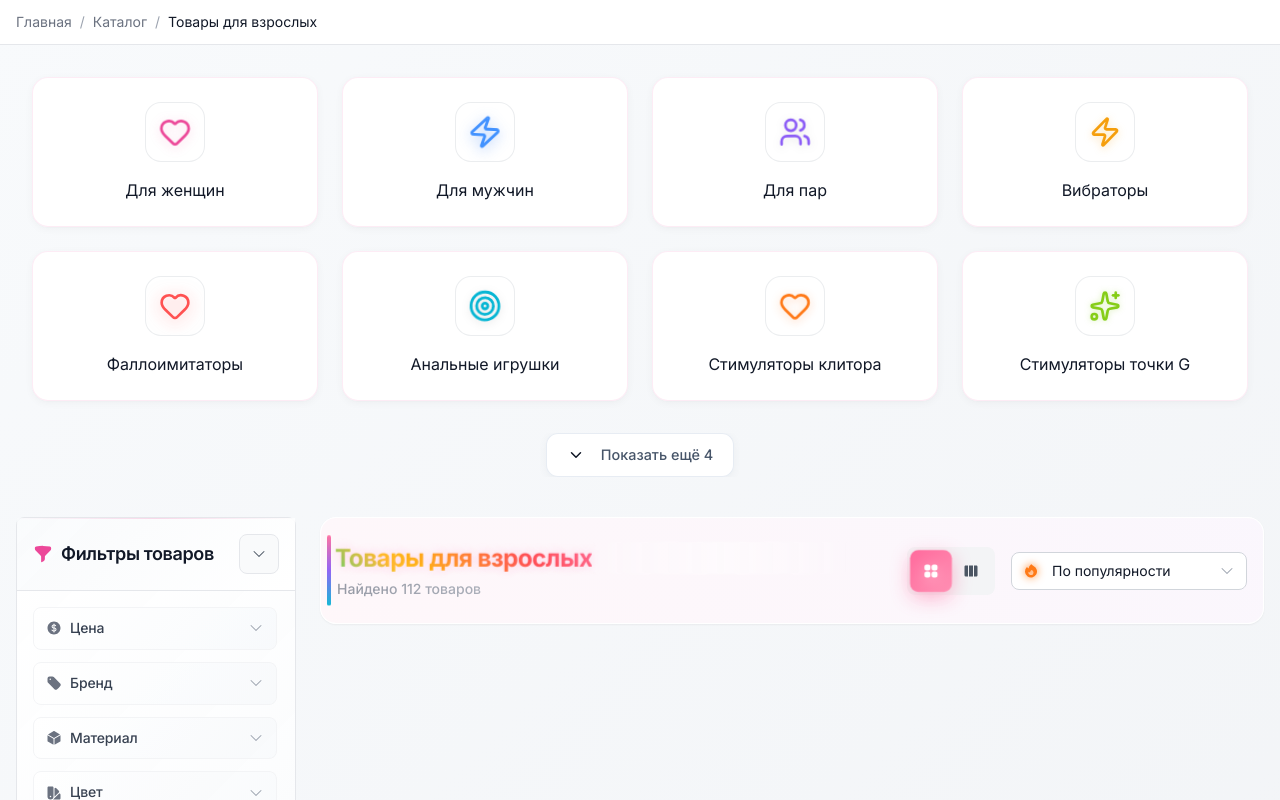
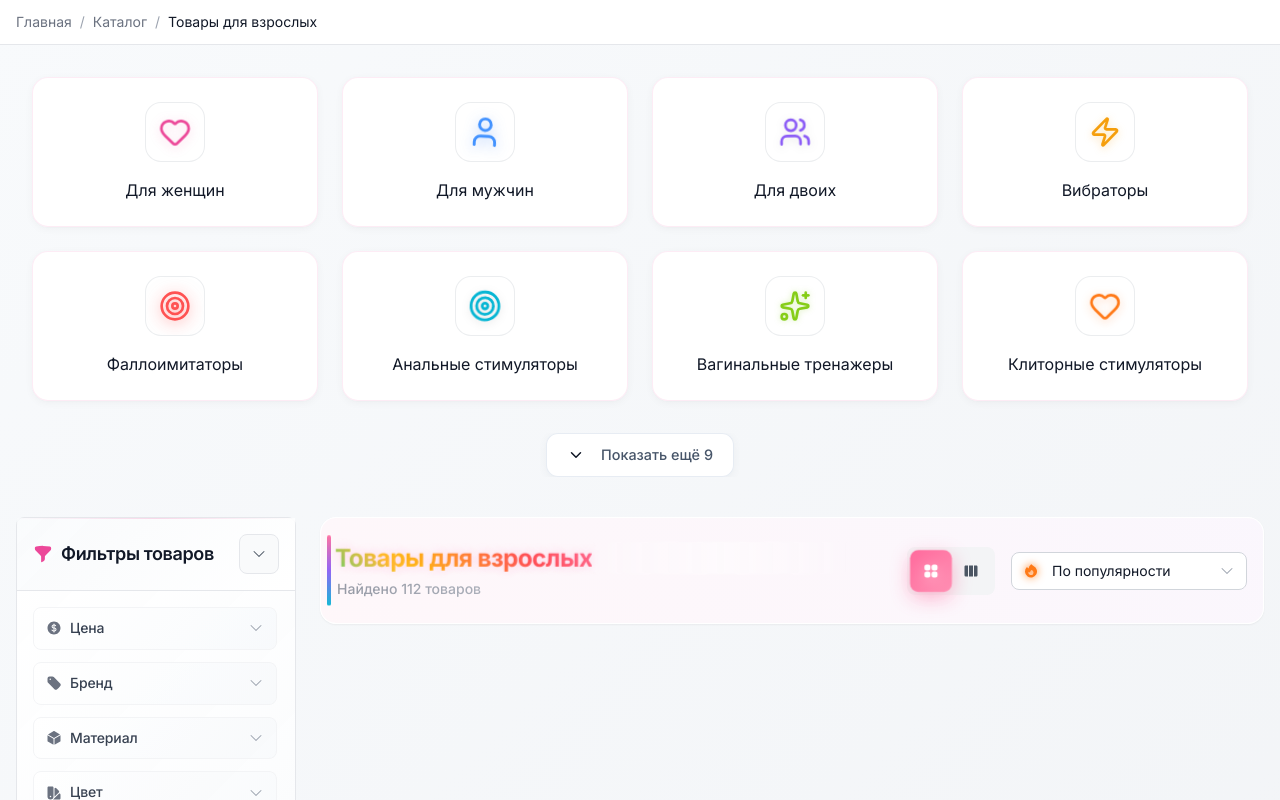
Before and after one commit to Yanov1985/pink-rabbit, a Nuxt app: page /catalog/seks-igrushki in a window 1280 px wide. Shown: the top 800 px of the page. Built offline with nearby package versions, Linux system fonts and the light colour scheme.

Commit message:
✨ бновление категорий: 17 новых категорий + цветные анимированные иконки

```diff
--- a/components/categories/ProductCategoriesCards.vue
+++ b/components/categories/ProductCategoriesCards.vue
@@ -222,14 +222,21 @@
 import { ref, computed, onMounted, onUnmounted, watch } from "vue";
 // 🎨 ИМПОРТ ПРОФЕССИОНАЛЬНЫХ LUCIDE ИКОНОК
 import {
-  Heart, // Для женщин
+  Heart, // Для женщин, Клиторные стимуляторы
   User, // Для мужчин
-  Users, // Для пар
+  Users, // Для двоих
   Zap, // Вибраторы
-  Target, // Клиторальные стимуляторы
-  Sparkles, // Анальные игрушки
-  Droplets, // Смазки
-  Palette, // Косметика
+  Target, // Фаллоимитаторы, Анальные стимуляторы
+  Sparkles, // Вагинальные тренажеры
+  ArrowUp, // Страпоны
+  Gauge, // Вакуумные помпы
+  Circle, // Эрекционные кольца
+  Hand, // Мастурбаторы
+  Shield, // Насадки на член
+  TrendingUp, // Увеличение пениса
+  UserX, // Секс куклы
+  Settings, // Секс-машины
+  Package, // Сопутствующие товары
   ChevronDown, // Показать ещё
   ChevronUp, // Показать меньше
 } from "lucide-vue-next";
@@ -255,7 +262,7 @@ const showAll = ref(false);
 const visibleCount = 8; // Показываем только 8 категорий по умолчанию
 const selectedCategory = ref(null);
 
-// МАССИВ КАТЕГОРИЙ С LUCIDE ИКОНКАМИ
+// 🎯 ОБНОВЛЕННЫЙ МАССИВ КАТЕГОРИЙ С НОВЫМИ ТРЕБОВАНИЯМИ
 const categories = ref([
   {
     id: 1,
@@ -267,12 +274,12 @@ const categories = ref([
     id: 2,
     name: "Для мужчин",
     slug: "dlya-muzhchin",
-    icon: Zap,
+    icon: User,
   },
   {
     id: 3,
-    name: "Для пар",
-    slug: "dlya-par",
+    name: "Для двоих",
+    slug: "dlya-dvoikh",
     icon: Users,
   },
   {
@@ -285,49 +292,79 @@ const categories = ref([
     id: 5,
     name: "Фаллоимитаторы",
     slug: "falloimitatory",
-    icon: Heart,
+    icon: Target,
   },
   {
     id: 6,
-    name: "Анальные игрушки",
-    slug: "analnye-igrushki",
+    name: "Анальные стимуляторы",
+    slug: "analnye-stimulyatory",
     icon: Target,
   },
   {
     id: 7,
-    name: "Стимуляторы клитора",
-    slug: "stimulyatory-klitora",
-    icon: Heart,
+    name: "Вагинальные тренажеры",
+    slug: "vaginalnye-trenazhery",
+    icon: Sparkles,
   },
   {
     id: 8,
-    name: "Стимуляторы точки G",
-    slug: "stimulyatory-tochki-g",
-    icon: Sparkles,
+    name: "Клиторные стимуляторы",
+    slug: "klitornye-stimulyatory",
+    icon: Heart,
   },
   {
     id: 9,
-    name: "Смазки и лубриканты",
-    slug: "smazki-i-lubrikant",
-    icon: Droplets,
+    name: "Страпоны",
+    slug: "strapony",
+    icon: ArrowUp,
   },
   {
     id: 10,
-    name: "Презервативы",
-    slug: "prezervatiry",
-    icon: Palette,
+    name: "Вакуумные помпы",
+    slug: "vakuumnye-pompy",
+    icon: Gauge,
   },
   {
     id: 11,
-    name: "Косметика",
-    slug: "kosmetika",
-    icon: Palette,
+    name: "Эрекционные кольца",
+    slug: "ereksionnye-koltsa",
+    icon: Circle,
   },
   {
     id: 12,
-    name: "Эротические игры",
-    slug: "eroticheskie-igry",
-    icon: User,
+    name: "Мастурбаторы",
+    slug: "masturbatory",
+    icon: Hand,
+  },
+  {
+    id: 13,
+    name: "Насадки на член",
+    slug: "nasadki-na-chlen",
+    icon: Shield,
+  },
+  {
+    id: 14,
+    name: "Увеличение пениса",
+    slug: "uvelichenie-penisa",
+    icon: TrendingUp,
+  },
+  {
+    id: 15,
+    name: "Секс куклы",
+    slug: "seks-kukly",
+    icon: UserX,
+  },
+  {
+    id: 16,
+    name: "Секс-машины",
+    slug: "seks-mashiny",
+    icon: Settings,
+  },
+  {
+    id: 17,
+    name: "Сопутствующие товары",
+    slug: "soputstvuyushchie-tovary",
+    icon: Package,
   },
 ]);
 
@@ -789,8 +826,8 @@ watch(
   animation: energyPulse 2s ease-in-out infinite;
 }
 
-.icon-dlya-par {
-  color: #8b5cf6; /* Фиолетовый для пар */
+.icon-dlya-dvoikh {
+  color: #8b5cf6; /* Фиолетовый для двоих */
   animation: gentleSway 3s ease-in-out infinite;
 }
 
@@ -804,39 +841,64 @@ watch(
   animation: steadyGlow 2.2s ease-in-out infinite;
 }
 
-.icon-analnye-igrushki {
+.icon-analnye-stimulyatory {
   color: #06b6d4; /* Голубой */
   animation: waveMotion 2.4s ease-in-out infinite;
 }
 
-.icon-stimulyatory-klitora {
+.icon-vaginalnye-trenazhery {
+  color: #84cc16; /* Лайм зеленый */
+  animation: starTwinkle 1.8s ease-in-out infinite;
+}
+
+.icon-klitornye-stimulyatory {
   color: #f97316; /* Оранжево-красный */
   animation: sparkleEffect 1.9s ease-in-out infinite;
 }
 
-.icon-stimulyatory-tochki-g {
-  color: #84cc16; /* Лайм зеленый */
-  animation: starTwinkle 1.8s ease-in-out infinite;
-}
-
-.icon-smazki-i-lubrikant {
-  color: #06b6d4; /* Голубой */
-  animation: liquidFlow 2.1s ease-in-out infinite;
-}
-
-.icon-prezervatiry {
-  color: #10b981; /* Зеленый как в CatalogHeader */
-  animation: protectionGlow 2.3s ease-in-out infinite;
-}
-
-.icon-kosmetika {
-  color: #d946ef; /* Пурпурный */
-  animation: cosmericShimmer 2.5s ease-in-out infinite;
-}
-
-.icon-eroticheskie-igry {
-  color: #6366f1; /* Индиго */
-  animation: gameController 2.2s ease-in-out infinite;
+.icon-strapony {
+  color: #7c3aed; /* Темно-фиолетовый */
+  animation: straponPower 2.1s ease-in-out infinite;
+}
+
+.icon-vakuumnye-pompy {
+  color: #059669; /* Изумрудный */
+  animation: pumpMotion 2.3s ease-in-out infinite;
+}
+
+.icon-ereksionnye-koltsa {
+  color: #dc2626; /* Ярко-красный */
+  animation: ringRotation 2.8s ease-in-out infinite;
+}
+
+.icon-masturbatory {
+  color: #0891b2; /* Синий циан */
+  animation: handMotion 1.7s ease-in-out infinite;
+}
+
+.icon-nasadki-na-chlen {
+  color: #7c2d12; /* Коричневый */
+  animation: attachmentGlow 2.2s ease-in-out infinite;
+}
+
+.icon-uvelichenie-penisa {
+  color: #16a34a; /* Зеленый рост */
+  animation: growthPulse 2.6s ease-in-out infinite;
+}
+
+.icon-seks-kukly {
+  color: #db2777; /* Розово-малиновый */
+  animation: dollAnimation 3.2s ease-in-out infinite;
+}
+
+.icon-seks-mashiny {
+  color: #4338ca; /* Индиго */
+  animation: machineVibration 1.5s ease-in-out infinite;
+}
+
+.icon-soputstvuyushchie-tovary {
+  color: #9333ea; /* Пурпурный */
+  animation: packageFloat 2.4s ease-in-out infinite;
 }
 
 /* HOVER эффекты для цветных иконок */
@@ -854,7 +916,7 @@ watch(
   filter: drop-shadow(0 2px 4px rgba(0, 0, 0, 0.08));
 }
 
-.category-card:hover .icon-dlya-par {
+.category-card:hover .icon-dlya-dvoikh {
   color: #7c3aed;
   transform: scale(1.1);
   /* ИСПРАВЛЕНИЕ: Убираем цветное свечение */
@@ -875,50 +937,85 @@ watch(
   filter: drop-shadow(0 2px 4px rgba(0, 0, 0, 0.08));
 }
 
-.category-card:hover .icon-analnye-igrushki {
+.category-card:hover .icon-analnye-stimulyatory {
   color: #0891b2;
   transform: scale(1.1);
   /* ИСПРАВЛЕНИЕ: Убираем цветное свечение */
   filter: drop-shadow(0 2px 4px rgba(0, 0, 0, 0.08));
 }
 
-.category-card:hover .icon-stimulyatory-klitora {
+.category-card:hover .icon-vaginalnye-trenazhery {
+  color: #65a30d;
+  transform: scale(1.1);
+  /* ИСПРАВЛЕНИЕ: Убираем цветное свечение */
+  filter: drop-shadow(0 2px 4px rgba(0, 0, 0, 0.08));
+}
+
+.category-card:hover .icon-klitornye-stimulyatory {
   color: #ea580c;
   transform: scale(1.1);
   /* ИСПРАВЛЕНИЕ: Убираем цветное свечение и вращение */
   filter: drop-shadow(0 2px 4px rgba(0, 0, 0, 0.08));
 }
 
-.category-card:hover .icon-stimulyatory-tochki-g {
-  color: #65a30d;
+.category-card:hover .icon-strapony {
+  color: #059669;
   transform: scale(1.1);
   /* ИСПРАВЛЕНИЕ: Убираем цветное свечение */
   filter: drop-shadow(0 2px 4px rgba(0, 0, 0, 0.08));
 }
 
-.category-card:hover .icon-smazki-i-lubrikant {
+.category-card:hover .icon-vakuumnye-pompy {
+  color: #059669;
+  transform: scale(1.1);
+  /* ИСПРАВЛЕНИЕ: Убираем цветное свечение */
+  filter: drop-shadow(0 2px 4px rgba(0, 0, 0, 0.08));
+}
+
+.category-card:hover .icon-ereksionnye-koltsa {
+  color: #dc2626;
+  transform: scale(1.1);
+  /* ИСПРАВЛЕНИЕ: Убираем цветное свечение */
+  filter: drop-shadow(0 2px 4px rgba(0, 0, 0, 0.08));
+}
+
+.category-card:hover .icon-masturbatory {
   color: #0891b2;
   transform: scale(1.1);
   /* ИСПРАВЛЕНИЕ: Убираем цветное свечение */
   filter: drop-shadow(0 2px 4px rgba(0, 0, 0, 0.08));
 }
 
-.category-card:hover .icon-prezervatiry {
-  color: #059669;
+.category-card:hover .icon-nasadki-na-chlen {
+  color: #7c2d12;
   transform: scale(1.1);
   /* ИСПРАВЛЕНИЕ: Убираем цветное свечение */
   filter: drop-shadow(0 2px 4px rgba(0, 0, 0, 0.08));
 }
 
-.category-card:hover .icon-kosmetika {
-  color: #c026d3;
+.category-card:hover .icon-uvelichenie-penisa {
+  color: #16a34a;
   transform: scale(1.1);
   /* ИСПРАВЛЕНИЕ: Убираем цветное свечение */
   filter: drop-shadow(0 2px 4px rgba(0, 0, 0, 0.08));
 }
 
-.category-card:hover .icon-eroticheskie-igry {
-  color: #4f46e5;
+.category-card:hover .icon-seks-kukly {
+  color: #db2777;
+  transform: scale(1.1);
+  /* ИСПРАВЛЕНИЕ: Убираем цветное свечение */
+  filter: drop-shadow(0 2px 4px rgba(0, 0, 0, 0.08));
+}
+
+.category-card:hover .icon-seks-mashiny {
+  color: #4338ca;
+  transform: scale(1.1);
+  /* ИСПРАВЛЕНИЕ: Убираем цветное свечение */
+  filter: drop-shadow(0 2px 4px rgba(0, 0, 0, 0.08));
+}
+
+.category-card:hover .icon-soputstvuyushchie-tovary {
+  color: #9333ea;
   transform: scale(1.1);
   /* ИСПРАВЛЕНИЕ: Убираем цветное свечение */
   filter: drop-shadow(0 2px 4px rgba(0, 0, 0, 0.08));
@@ -1015,6 +1112,22 @@ watch(
   }
 }
 
+@keyframes starTwinkle {
+  0%,
+  100% {
+    transform: scale(1) rotate(0deg);
+    filter: drop-shadow(0 0 3px rgba(132, 204, 22, 0.3)) brightness(1);
+  }
+  25% {
+    transform: scale(1.1) rotate(18deg);
+    filter: drop-shadow(0 0 6px rgba(132, 204, 22, 0.5)) brightness(1.3);
+  }
+  75% {
+    transform: scale(1.05) rotate(-18deg);
+    filter: drop-shadow(0 0 4px rgba(132, 204, 22, 0.4)) brightness(1.1);
+  }
+}
+
 @keyframes sparkleEffect {
   0%,
   100% {
@@ -1027,66 +1140,171 @@ watch(
   }
 }
 
-@keyframes starTwinkle {
+@keyframes straponPower {
   0%,
   100% {
     transform: scale(1) rotate(0deg);
-    filter: drop-shadow(0 0 3px rgba(132, 204, 22, 0.3)) brightness(1);
-  }
-  25% {
-    transform: scale(1.1) rotate(18deg);
-    filter: drop-shadow(0 0 6px rgba(132, 204, 22, 0.5)) brightness(1.3);
-  }
-  75% {
-    transform: scale(1.05) rotate(-18deg);
-    filter: drop-shadow(0 0 4px rgba(132, 204, 22, 0.4)) brightness(1.1);
-  }
-}
-
-@keyframes liquidFlow {
+    filter: drop-shadow(0 2px 4px rgba(124, 58, 237, 0.3));
+  }
+  50% {
+    transform: scale(1.08) rotate(3deg);
+    filter: drop-shadow(0 4px 8px rgba(124, 58, 237, 0.5)) brightness(1.1);
+  }
+}
+
+@keyframes pumpMotion {
   0%,
   100% {
-    transform: scale(1) skewX(0deg);
+    transform: scale(1) translateY(0);
+    filter: drop-shadow(0 2px 4px rgba(5, 150, 105, 0.3));
+  }
+  25% {
+    transform: scale(1.05) translateY(-2px);
+    filter: drop-shadow(0 4px 8px rgba(5, 150, 105, 0.4));
+  }
+  75% {
+    transform: scale(1.03) translateY(1px);
+    filter: drop-shadow(0 3px 6px rgba(5, 150, 105, 0.4));
+  }
+}
+
+@keyframes ringRotation {
+  0%,
+  100% {
+    transform: rotate(0deg) scale(1);
+    filter: drop-shadow(0 2px 4px rgba(220, 38, 38, 0.3));
+  }
+  25% {
+    transform: rotate(90deg) scale(1.05);
+    filter: drop-shadow(0 4px 8px rgba(220, 38, 38, 0.4));
   }
   50% {
-    transform: scale(1.05) skewX(5deg);
-  }
-}
-
-@keyframes protectionGlow {
+    transform: rotate(180deg) scale(1.08);
+    filter: drop-shadow(0 4px 8px rgba(220, 38, 38, 0.5));
+  }
+  75% {
+    transform: rotate(270deg) scale(1.05);
+    filter: drop-shadow(0 4px 8px rgba(220, 38, 38, 0.4));
+  }
+}
+
+@keyframes handMotion {
+  0%,
+  100% {
+    transform: scale(1) rotate(0deg);
+    filter: drop-shadow(0 2px 4px rgba(8, 145, 178, 0.3));
+  }
+  33% {
+    transform: scale(1.1) rotate(5deg);
+    filter: drop-shadow(0 4px 8px rgba(8, 145, 178, 0.4));
+  }
+  66% {
+    transform: scale(1.08) rotate(-3deg);
+    filter: drop-shadow(0 3px 6px rgba(8, 145, 178, 0.4));
+  }
+}
+
+@keyframes attachmentGlow {
   0%,
   100% {
     transform: scale(1);
-    filter: drop-shadow(0 2px 4px rgba(16, 185, 129, 0.3));
+    filter: drop-shadow(0 2px 4px rgba(124, 45, 18, 0.3)) brightness(1);
   }
   50% {
-    transform: scale(1.08);
-    filter: drop-shadow(0 4px 8px rgba(16, 185, 129, 0.5));
-  }
-}
-
-@keyframes cosmericShimmer {
+    transform: scale(1.06);
+    filter: drop-shadow(0 4px 8px rgba(124, 45, 18, 0.5)) brightness(1.2);
+  }
+}
+
+@keyframes growthPulse {
+  0%,
+  100% {
+    transform: scale(1) rotate(0deg);
+    filter: drop-shadow(0 2px 4px rgba(22, 163, 74, 0.3));
+  }
+  25% {
+    transform: scale(1.1) rotate(-2deg);
+    filter: drop-shadow(0 4px 8px rgba(22, 163, 74, 0.4)) brightness(1.1);
+  }
+  75% {
+    transform: scale(1.15) rotate(2deg);
+    filter: drop-shadow(0 5px 10px rgba(22, 163, 74, 0.5)) brightness(1.2);
+  }
+}
+
+@keyframes dollAnimation {
+  0%,
+  100% {
+    transform: scale(1) rotate(0deg);
+    filter: drop-shadow(0 2px 4px rgba(219, 39, 119, 0.3));
+  }
+  25% {
+    transform: scale(1.05) rotate(1deg);
+    filter: drop-shadow(0 3px 6px rgba(219, 39, 119, 0.4));
+  }
+  50% {
+    transform: scale(1.08) rotate(0deg);
+    filter: drop-shadow(0 4px 8px rgba(219, 39, 119, 0.5));
+  }
+  75% {
+    transform: scale(1.05) rotate(-1deg);
+    filter: drop-shadow(0 3px 6px rgba(219, 39, 119, 0.4));
+  }
+}
+
+@keyframes machineVibration {
   0%,
   100% {
     transform: scale(1);
-    filter: drop-shadow(0 2px 4px rgba(217, 70, 239, 0.3)) hue-rotate(0deg);
+    filter: drop-shadow(0 2px 4px rgba(67, 56, 202, 0.3));
+  }
+  12.5% {
+    transform: scale(1.03) translateX(0.5px);
+    filter: drop-shadow(0 3px 6px rgba(67, 56, 202, 0.4));
+  }
+  25% {
+    transform: scale(1.05) translateX(-0.5px);
+    filter: drop-shadow(0 4px 8px rgba(67, 56, 202, 0.5));
+  }
+  37.5% {
+    transform: scale(1.04) translateX(0.5px);
+    filter: drop-shadow(0 3px 6px rgba(67, 56, 202, 0.4));
   }
   50% {
-    transform: scale(1.05);
-    filter: drop-shadow(0 4px 8px rgba(217, 70, 239, 0.5)) hue-rotate(15deg);
-  }
-}
-
-@keyframes gameController {
+    transform: scale(1.06);
+    filter: drop-shadow(0 4px 8px rgba(67, 56, 202, 0.5));
+  }
+  62.5% {
+    transform: scale(1.04) translateX(-0.5px);
+    filter: drop-shadow(0 3px 6px rgba(67, 56, 202, 0.4));
+  }
+  75% {
+    transform: scale(1.05) translateX(0.5px);
+    filter: drop-shadow(0 4px 8px rgba(67, 56, 202, 0.5));
+  }
+  87.5% {
+    transform: scale(1.03) translateX(-0.5px);
+    filter: drop-shadow(0 3px 6px rgba(67, 56, 202, 0.4));
+  }
+}
+
+@keyframes packageFloat {
   0%,
   100% {
-    transform: scale(1) rotate(0deg);
+    transform: scale(1) translateY(0);
+    filter: drop-shadow(0 2px 4px rgba(147, 51, 234, 0.3));
   }
   25% {
-    transform: scale(1.05) rotate(3deg);
+    transform: scale(1.03) translateY(-2px);
+    filter: drop-shadow(0 4px 8px rgba(147, 51, 234, 0.4));
+  }
+  50% {
+    transform: scale(1.05) translateY(-3px);
+    filter: drop-shadow(0 5px 10px rgba(147, 51, 234, 0.5));
   }
   75% {
-    transform: scale(1.05) rotate(-3deg);
+    transform: scale(1.03) translateY(-1px);
+    filter: drop-shadow(0 3px 6px rgba(147, 51, 234, 0.4));
   }
 }
 
--- a/pages/catalog/index.vue
+++ b/pages/catalog/index.vue
@@ -328,8 +328,8 @@
       aria-atomic="true"
       class="sr-only"
     ></div>
-  </div>
-</template>
+    </div>
+  </template>
 
 <script setup lang="ts">
 // 🎯 Интерфейсы
```
